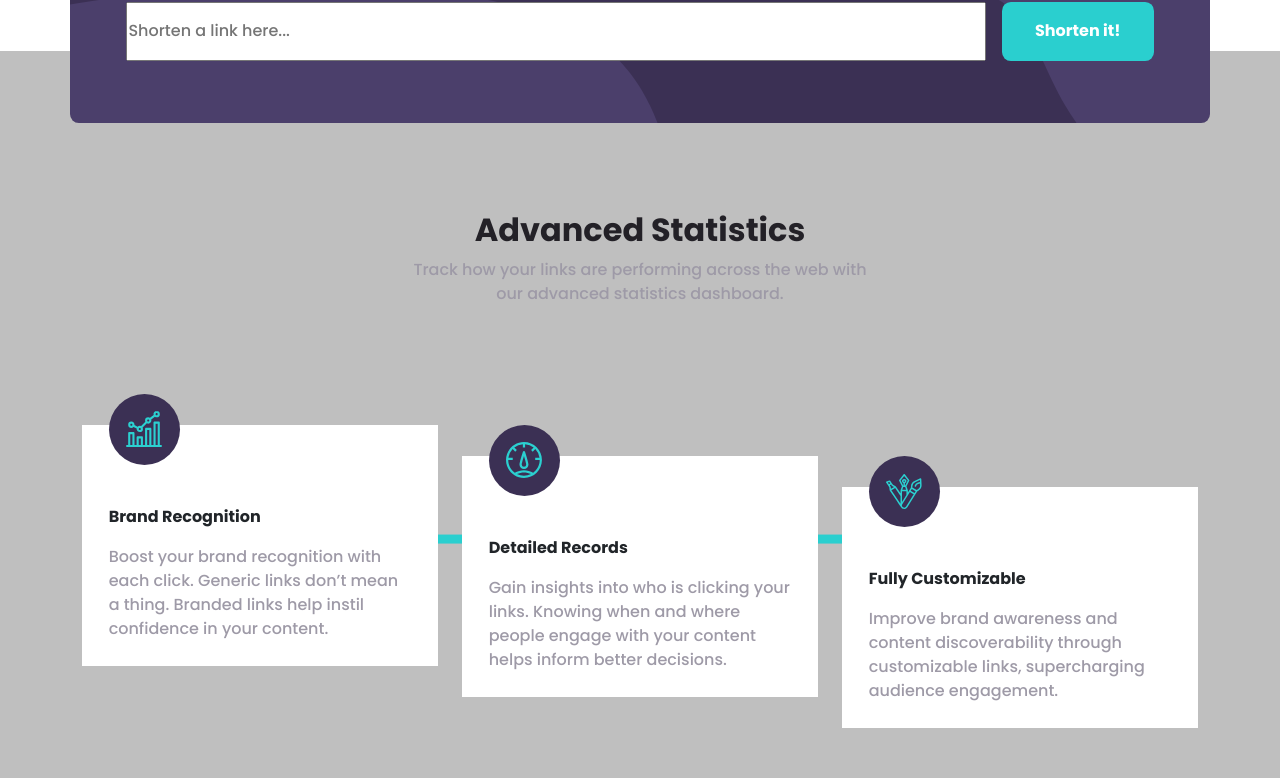
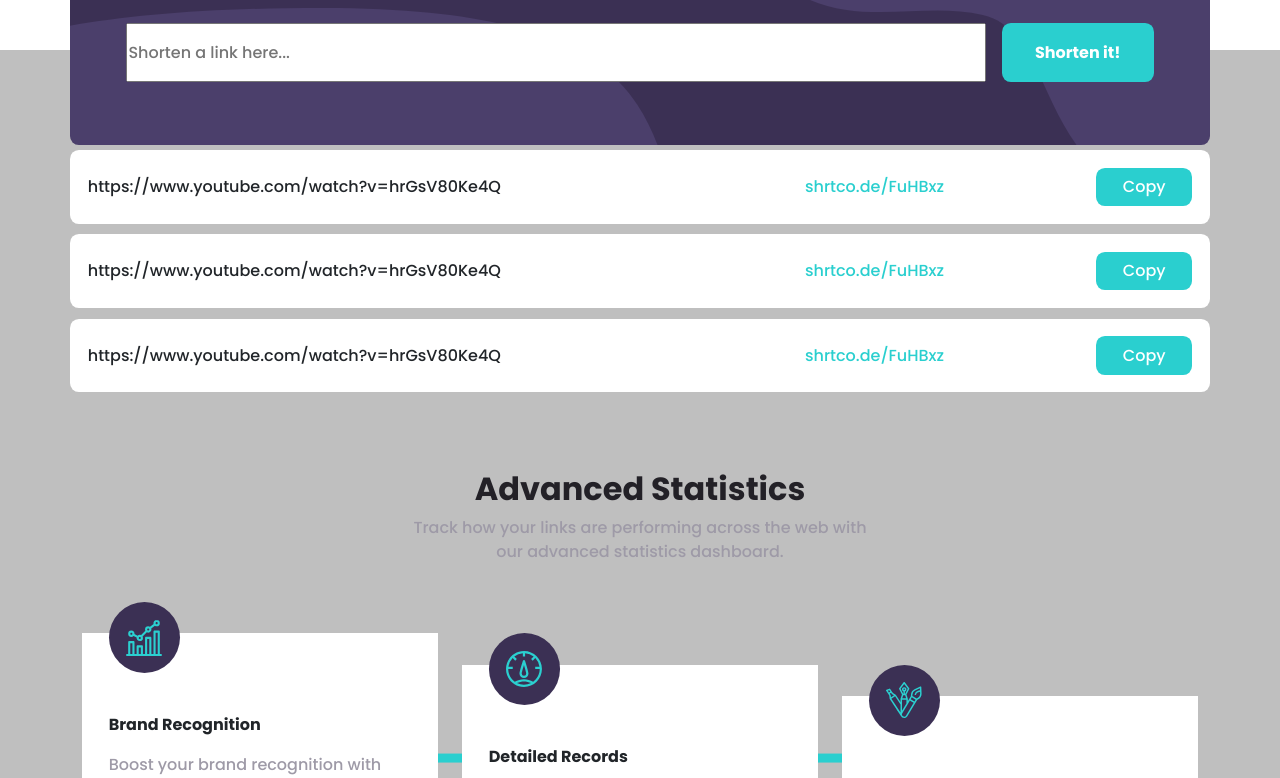
Before and after one commit to DanielCuevas1822/Shortly, a React (Create React App) app: page / in a window 1280 px wide. Shown: the part 658-1436 px from the top of the page. Built offline with nearby package versions, Linux system fonts and the light colour scheme.

Commit message:
Add more styles to items

```diff
--- a/src/assets/styles/components/ShortenLink.scss
+++ b/src/assets/styles/components/ShortenLink.scss
@@ -6,15 +6,13 @@
   font-family: $font-rubik;
   background-color: $dark-violet;
   background-size: cover;
-  position: relative;
+
   @include mobil() {
     padding: rem(20) rem(20) 0 rem(20);
-    bottom: -5.5rem;
   }
 
   @include tablet() {
     padding: rem(50);
-    bottom: -4.5rem;
   }
   border-radius: rem(10);
   &__section {
@@ -53,17 +51,55 @@
       }
       @include tablet() {
         width: 15%;
-        padding: rem(0);
-      }
-      border-radius: rem(10);
-      font-weight: 700;
-
-      @include tablet() {
         padding: rem(10) 0;
       }
       @include desktop() {
         padding: rem(20) 0;
       }
+      border-radius: rem(10);
+      font-weight: 700;
     }
   }
 }
+
+.link {
+  background-color: white;
+  margin: rem(6) 0 rem(6) 0;
+  padding: rem(10);
+  font-family: $font-rubik;
+  border-radius: rem(10);
+  &__item {
+    display: flex;
+    @include mobil() {
+      flex-direction: column;
+    }
+    @include tablet() {
+      flex-direction: row;
+      justify-content: space-between;
+      align-items: center;
+    }
+    padding: rem(10);
+    p {
+      margin: 0;
+    }
+    &__shorted {
+      color: $cyan;
+    }
+    &__btn {
+      padding: rem(8) rem(30);
+      border-radius: rem(10);
+    }
+  }
+}
+
+.shorten,
+.link {
+  position: relative;
+  @include mobil() {
+    top: -5.5rem;
+  }
+
+  @include tablet() {
+    top: -4.5rem;
+  }
+}
--- a/src/assets/styles/views/Home.scss
+++ b/src/assets/styles/views/Home.scss
@@ -14,14 +14,17 @@
   font-family: $font-rubik;
   padding: rem(30) 0;
   @include mobil() {
+    min-height: 68vh;
     flex-direction: column-reverse;
+    justify-content: flex-end;
   }
   @include tablet() {
-    min-height: 30vh;
+    min-height: 40vh;
     flex-direction: row;
+    justify-content: flex-start;
   }
   @include desktop() {
-    min-height: 50vh;
+    min-height: 80vh;
   }
   &__info {
     display: flex;
@@ -63,22 +66,7 @@
 
 .advanced {
   font-family: $font-rubik;
-  position: relative;
-  @include mobil() {
-    min-height: 30vh;
-    bottom: -8rem;
-  }
-  @include tablet() {
-    min-height: 20vh;
-    bottom: -8rem;
-  }
-  @include desktop() {
-    min-height: 40vh;
-    bottom: -10rem;
-  }
-  @include desktoplg() {
-    min-height: 30vh;
-  }
+  padding: 0 0 rem(60) 0;
   &__info {
     text-align: center;
     &__title {
@@ -94,18 +82,7 @@
 
 .characteristic {
   font-family: $font-rubik;
-  @include mobil() {
-    padding: rem(60) 0;
-  }
-  @include tablet() {
-    min-height: 45vh;
-  }
-  @include desktop() {
-    min-height: 60vh;
-  }
-  @include desktoplg() {
-    min-height: 50vh;
-  }
+  padding: 0 0 rem(60) 0;
   position: relative;
   .line--green {
     position: absolute;
--- a/src/components/ShortenLink.jsx
+++ b/src/components/ShortenLink.jsx
@@ -5,7 +5,7 @@ import "../assets/styles/components/Buttons.scss";
 
 const ShortenLink = () => {
   return (
-    <section className="shorten__section">
+    <section className="bg--gray shorten__section">
       <div className="container">
         <div
           className="row shorten"
@@ -26,6 +26,38 @@ const ShortenLink = () => {
             </form>
           </div>
         </div>
+        <div className="row">
+          <div className="col-12 link">
+            <div className="link__item">
+              <p className="link__item__original">
+                https://www.youtube.com/watch?v=hrGsV80Ke4Q
+              </p>
+              <hr />
+              <p className="link__item__shorted">shrtco.de/FuHBxz</p>
+              <button className="link__item__btn btn--green">Copy</button>
+            </div>
+          </div>
+          <div className="col-12 link">
+            <div className="link__item">
+              <p className="link__item__original">
+                https://www.youtube.com/watch?v=hrGsV80Ke4Q
+              </p>
+              <hr />
+              <p className="link__item__shorted">shrtco.de/FuHBxz</p>
+              <button className="link__item__btn btn--green">Copy</button>
+            </div>
+          </div>
+          <div className="col-12 link">
+            <div className="link__item">
+              <p className="link__item__original">
+                https://www.youtube.com/watch?v=hrGsV80Ke4Q
+              </p>
+              <hr />
+              <p className="link__item__shorted">shrtco.de/FuHBxz</p>
+              <button className="link__item__btn btn--green">Copy</button>
+            </div>
+          </div>
+        </div>
       </div>
     </section>
   );
```
